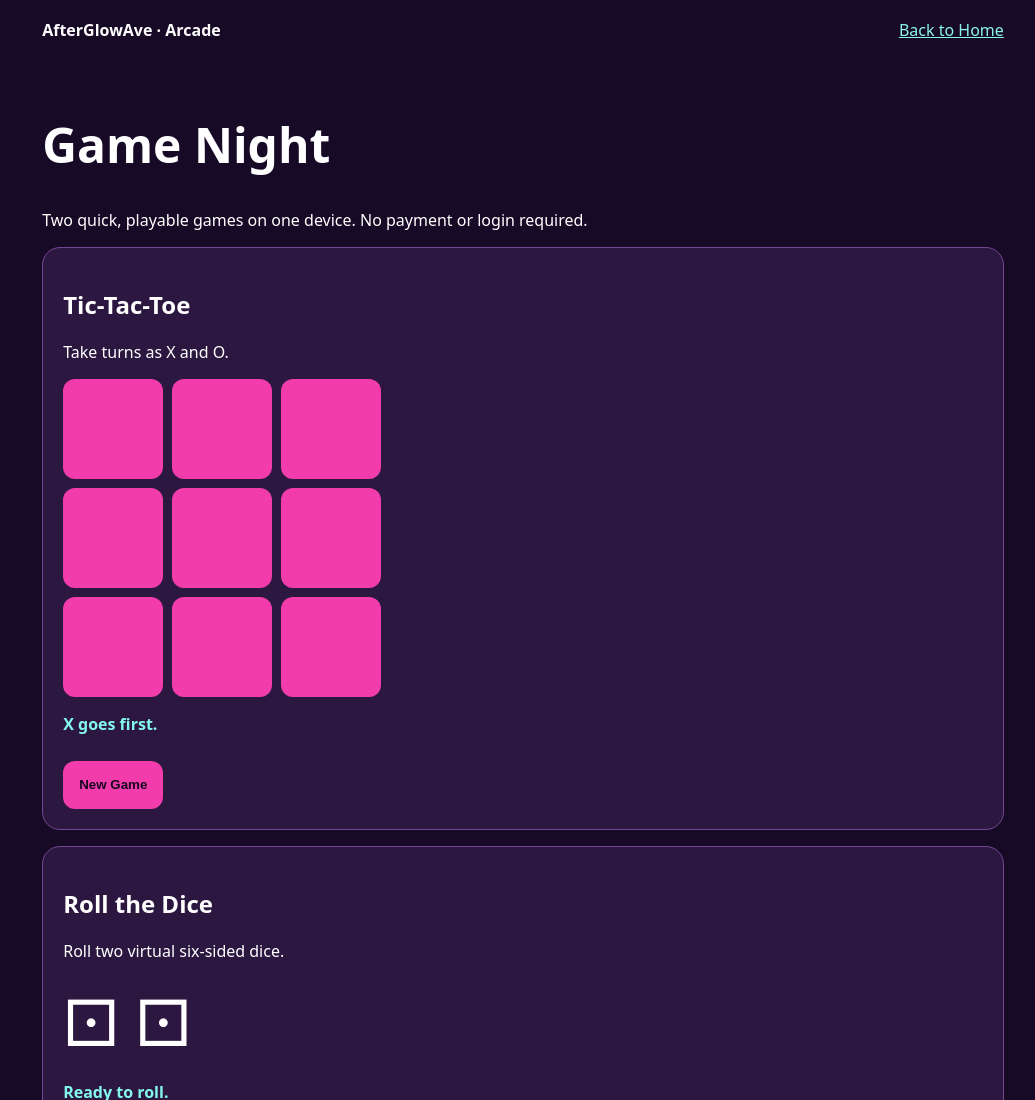
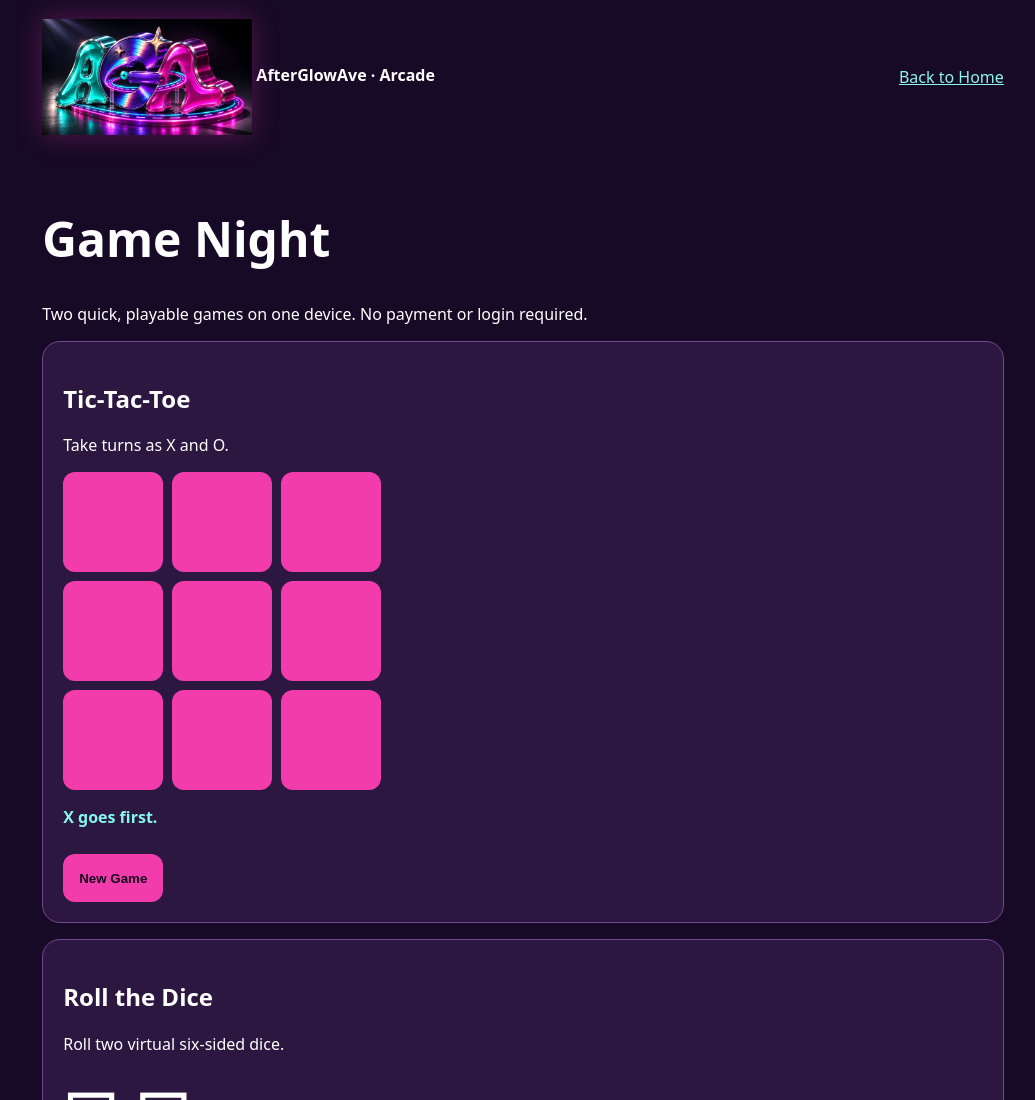
Before and after one commit to Drchantell/AfterGoloAve, a website: page arcade.html in a window 1280 px wide. Shown: the top 1100 px of the page, without its empty margins (117-1152 px from the left). Drawn offline with Linux system fonts and the light colour scheme.

Commit message:
Display larger AGA logo consistently on arcade.html

```diff
--- a/arcade.html
+++ b/arcade.html
@@ -2,7 +2,7 @@
 <html lang="en"><head><meta charset="utf-8"><meta name="viewport" content="width=device-width,initial-scale=1"><meta name="theme-color" content="#180b27"><title>AGA Arcade | AfterGlowAve</title>
 <style>
 :root{font-family:system-ui,sans-serif;color:#fff;background:#170a26;color-scheme:dark}*{box-sizing:border-box}body{margin:0}header,main,footer{max-width:1000px;margin:auto;padding:1.2rem}header{display:flex;justify-content:space-between;align-items:center;gap:1rem;flex-wrap:wrap}a{color:#8bf5eb}h1{font-size:clamp(2rem,5vw,3rem)}.panel{background:#2c1740;border:1px solid #774692;border-radius:18px;padding:1.25rem;margin:1rem 0}button{min-width:48px;min-height:48px;padding:.6rem 1rem;border:0;border-radius:12px;background:#f33cac;color:#16051e;font-weight:800;cursor:pointer}button:hover{filter:brightness(1.12)}button:focus-visible,a:focus-visible{outline:3px solid #76f5e7;outline-offset:3px}.board{display:grid;grid-template-columns:repeat(3,minmax(64px,100px));gap:9px;margin:1rem 0}.cell{aspect-ratio:1;font-size:2rem}.status{min-height:2rem;font-weight:700;color:#85f8ee}.dice{font-size:4rem;margin:.5rem 0}.flex{display:flex;flex-wrap:wrap;gap:1rem;align-items:center}footer{color:#d5c6dc}@media(prefers-reduced-motion:reduce){*{scroll-behavior:auto!important}}
-</style></head><body><header><strong>AfterGlowAve · Arcade</strong><a href="index.html">Back to Home</a></header><main><h1>Game Night</h1><p>Two quick, playable games on one device. No payment or login required.</p>
+</style><style>.aga-page-logo{display:inline-block;width:clamp(120px,24vw,210px);height:auto;vertical-align:middle;object-fit:contain;filter:drop-shadow(0 0 13px #ee33ad4b)}@media(max-width:500px){.aga-page-logo{width:clamp(96px,28vw,150px)}}</style></head><body><header><strong><a href="index.html" aria-label="AfterGlowAve home"><img class="aga-page-logo" src="assets/aga-neon.webp" width="680" height="375" alt="AGA logo"></a> AfterGlowAve · Arcade</strong><a href="index.html">Back to Home</a></header><main><h1>Game Night</h1><p>Two quick, playable games on one device. No payment or login required.</p>
 <section class="panel" aria-labelledby="ttt-title"><h2 id="ttt-title">Tic-Tac-Toe</h2><p>Take turns as X and O.</p><div class="board" id="board" role="group" aria-label="Tic-Tac-Toe board"></div><p id="game-status" class="status" role="status" aria-live="polite">X goes first.</p><button id="reset" type="button">New Game</button></section>
 <section class="panel" aria-labelledby="dice-title"><h2 id="dice-title">Roll the Dice</h2><p>Roll two virtual six-sided dice.</p><div id="dice" class="dice" aria-live="polite" aria-label="Dice results">⚀ ⚀</div><p id="dice-status" class="status" role="status">Ready to roll.</p><button id="roll" type="button">Roll Dice</button></section>
 </main><footer>© AfterGlowAve · Created by DM and FD</footer>
```
